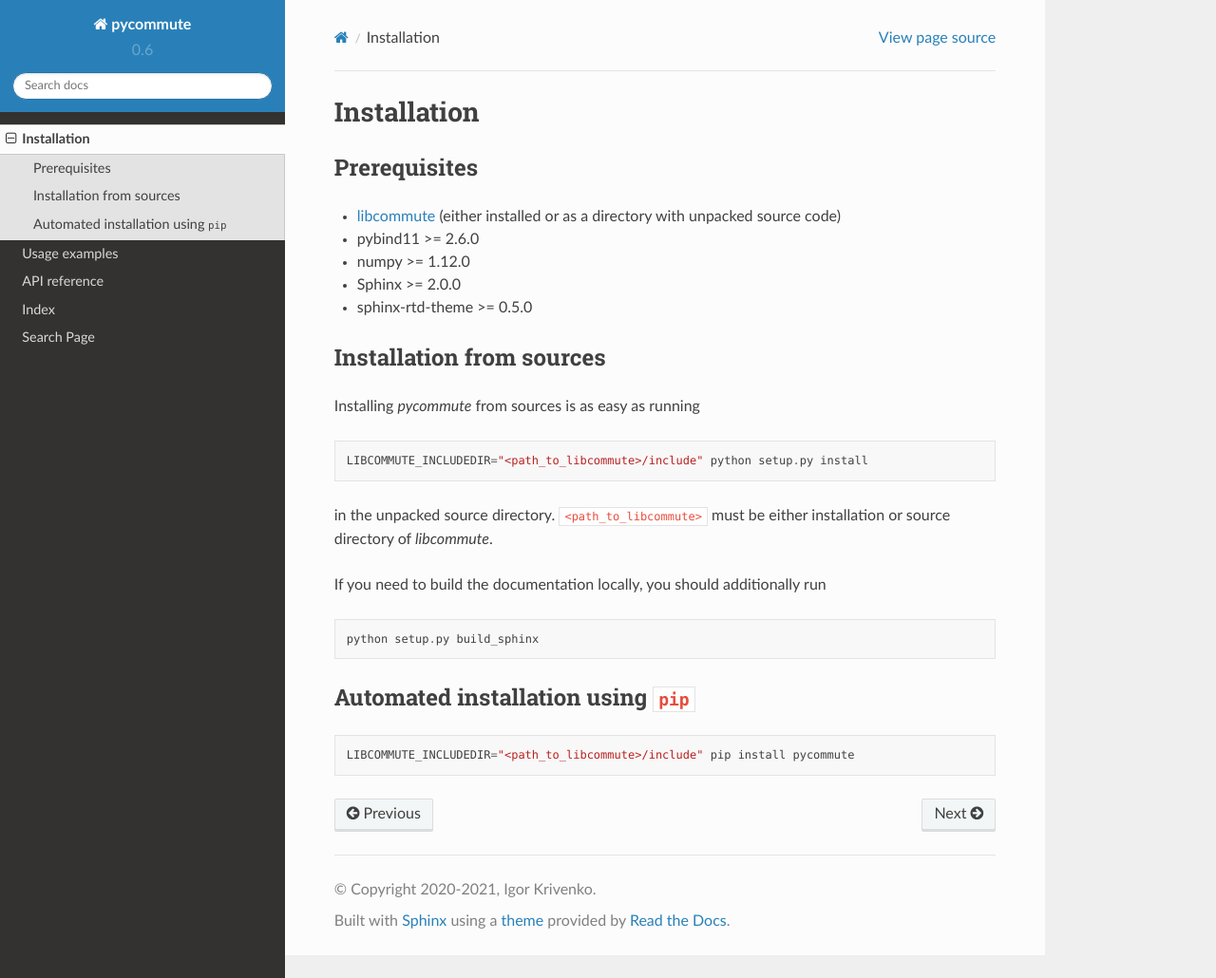
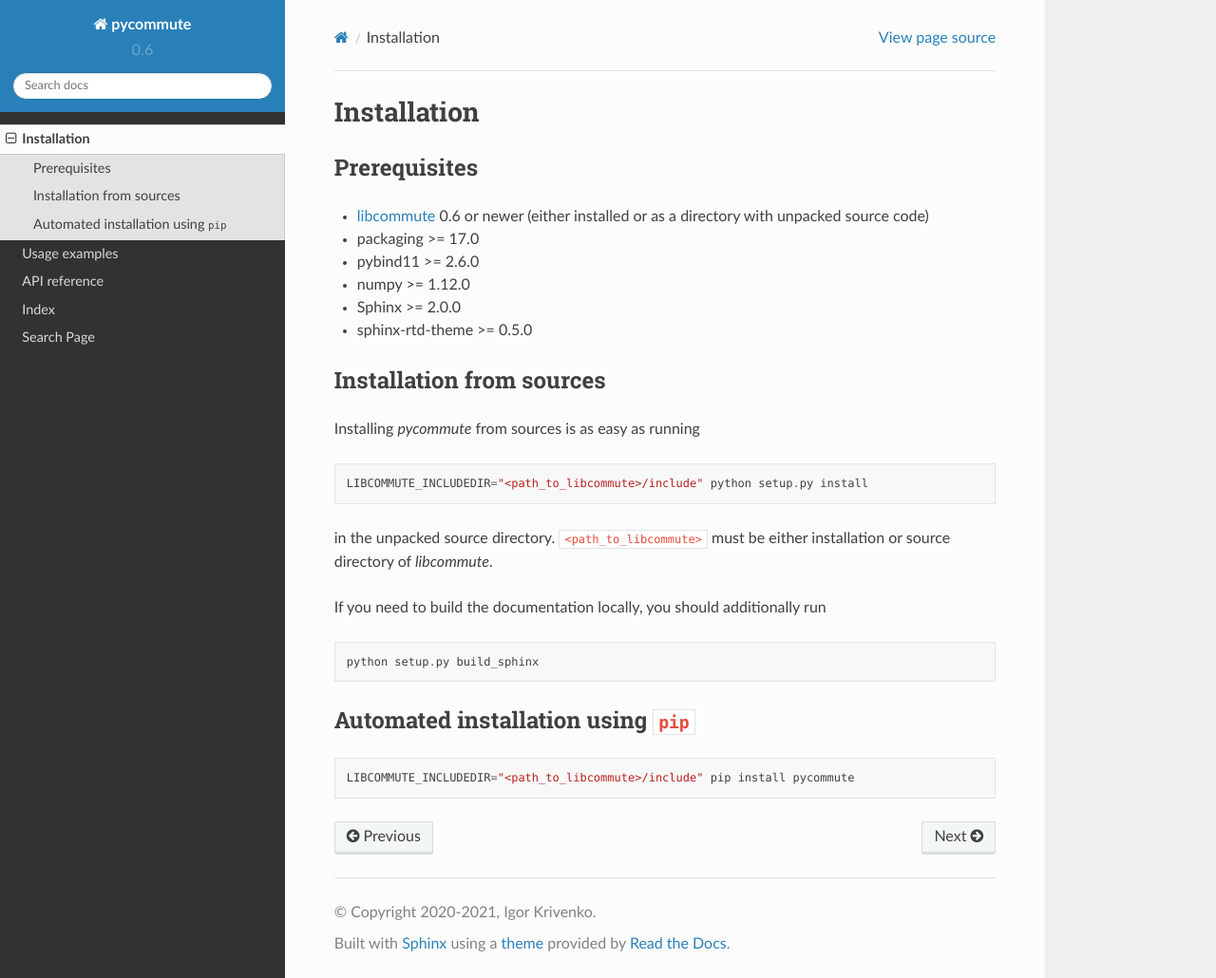
Before and after one commit to krivenko/pycommute, a Sphinx documentation site: the page built from docs/installation.rst, in a window 1280 px wide and 1030 px high. Shown: the whole window at 95% size. Built offline with Sphinx 7.4.7 and the Read the Docs theme 2.0.0, drawn with Linux system fonts in a browser that asks for light colours.

Commit message:
packaging: check version of libcommute

```diff
--- a/docs/installation.rst
+++ b/docs/installation.rst
@@ -6,8 +6,9 @@ Installation
 Prerequisites
 -------------
 
-- `libcommute <https://github.com/krivenko/libcommute>`_ (either installed or
-  as a directory with unpacked source code)
+- `libcommute <https://github.com/krivenko/libcommute>`_ 0.6 or newer (either
+  installed or as a directory with unpacked source code)
+- packaging >= 17.0
 - pybind11 >= 2.6.0
 - numpy >= 1.12.0
 - Sphinx >= 2.0.0
--- a/pyproject.toml
+++ b/pyproject.toml
@@ -2,6 +2,7 @@
 requires = [
     "setuptools>=42.0.0",
     "wheel",
+    "packaging>=17.0",
     "pybind11>=2.6.0",
     "Sphinx>=2.0.0"
 ]
```
Also changed, not shown: README.md (+2 -1 lines), setup.py (+13 -2 lines).
